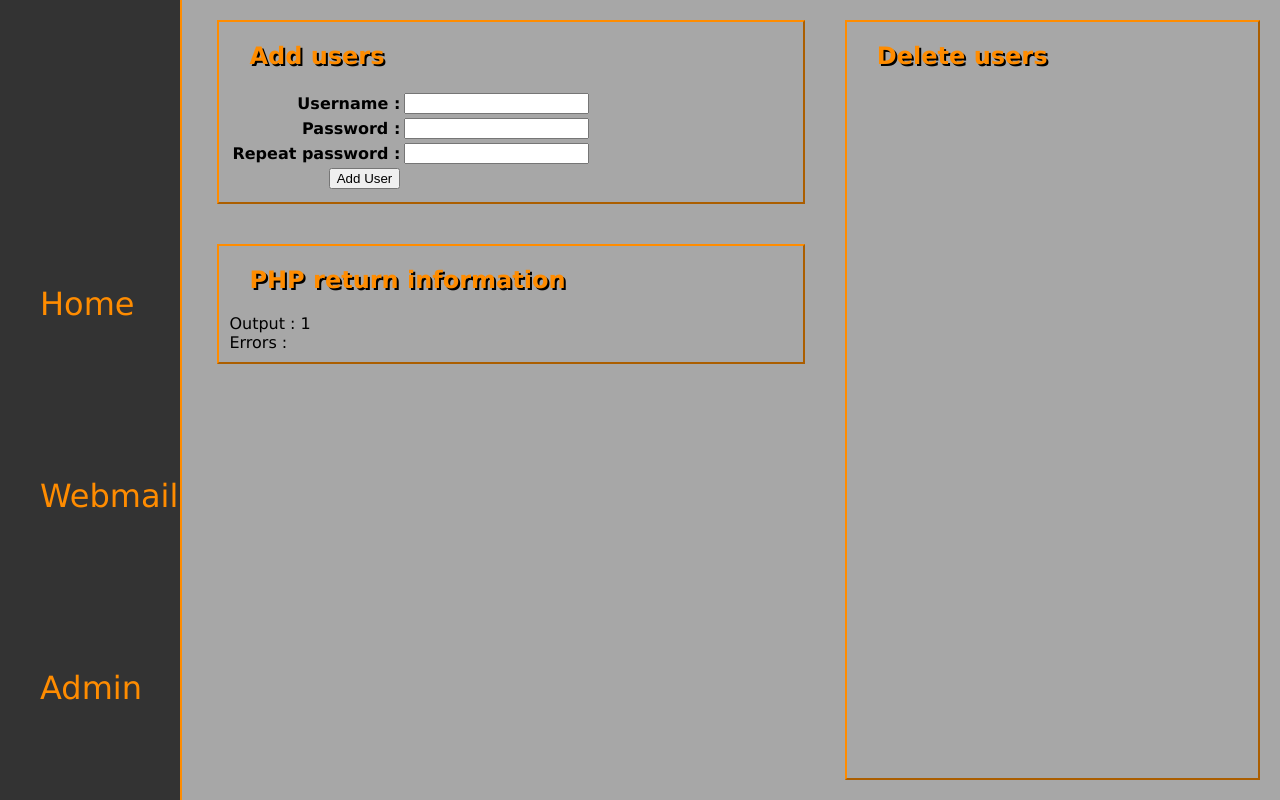
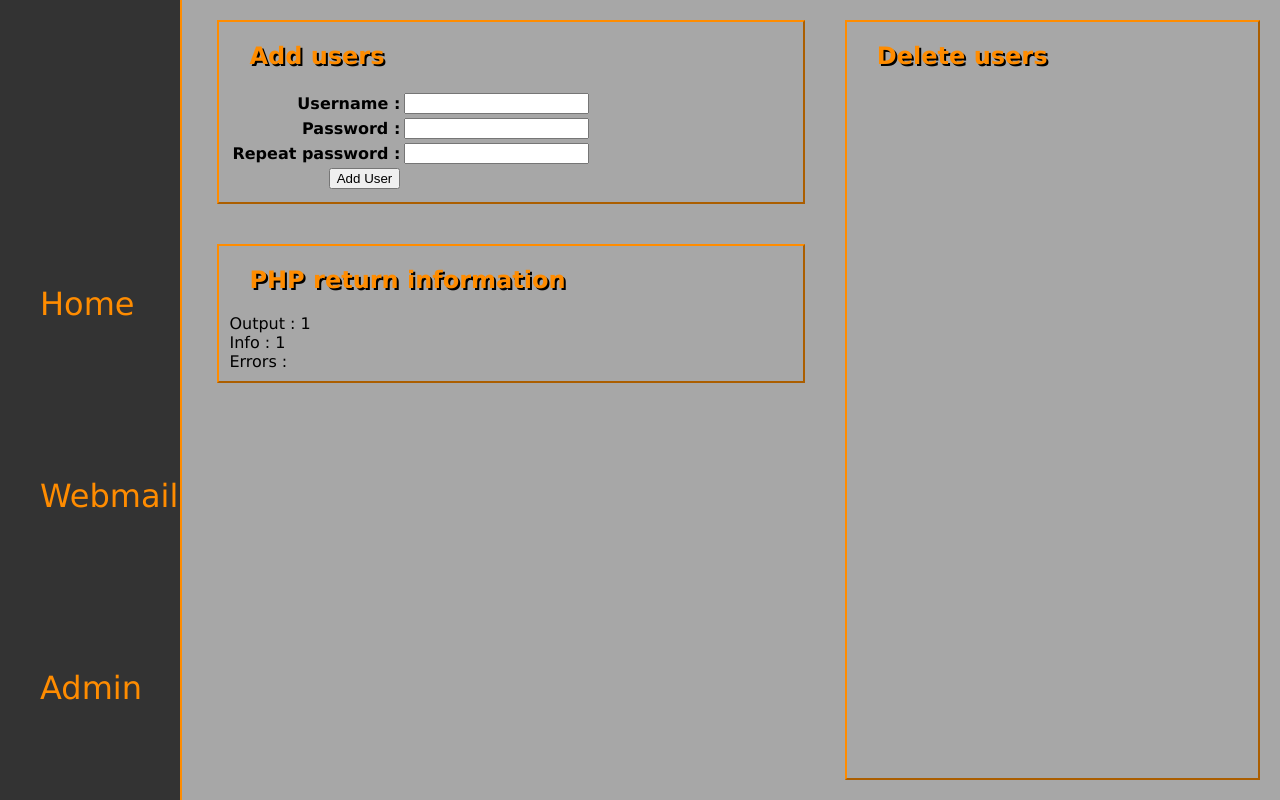
Before and after one commit to DennisdeBest/Linux_project_webmail, a PHP site: page /Webmail/admin.php in a window 1280 px wide. Run offline with PHP 8.4, Linux system fonts and the light colour scheme; the visitor is signed in with stand-in values (Sample User, id 1); data that the repository does not hold is empty.

Commit message:
info and error separated on the adduserpage

```diff
--- a/Webmail/admin.php
+++ b/Webmail/admin.php
@@ -53,9 +53,14 @@
             if(isset( $_SESSION['output']))
                 echo $_SESSION['output'];
             echo "<br/>";
-            echo "Errors : ";
+            echo "Info : ";
+            if(isset( $_SESSION['info']))
+                echo $_SESSION['info'];
+            echo "<br/>";
+            echo "Errors : <span class='error'>";
             if(isset( $_SESSION['error']))
                 echo $_SESSION['error'];
+            echo "</span>";
             ?>
         </div>
 
--- a/Webmail/css.css
+++ b/Webmail/css.css
@@ -90,3 +90,7 @@ h2 {
     color: darkorange;
     text-shadow: 2px 2px black;
 }
+.error {
+    color: red;
+    font-weight: bold;
+}
--- a/Webmail/delUser.php
+++ b/Webmail/delUser.php
@@ -5,7 +5,7 @@ $_SESSION['error'] = "";
 
 if(!empty($_POST['username'])){
     $username = $_POST['username'];
-    $script = "/var/www/html/Webmail/bash/delUser ".$username;
+    $script = "/var/www/html/Webmail/bash/delmailuser ".$username;
     shell_exec($script);
 
     header("Location:http://".$_SERVER['HTTP_HOST'].$_SESSION['referer']);
--- a/Webmail/listUsers.php
+++ b/Webmail/listUsers.php
@@ -1,6 +1,6 @@
 <?php
 
-$sysDirs = array(".", "..", "bash", "Webmail", "index.php", "plugins");
+$sysDirs = array(".", "..", "bash", "Webmail", "index.php", "plugins", ".gitignore");
 
 $dirs = scandir('/var/www/html');
 
@@ -12,7 +12,7 @@ foreach ($dirs as $dir){
 echo "<table>";
 foreach ($dirsArray as $user){
 
-    echo "<form class='usersform' method='post' action='delUser.php'>";
+    echo "<form class='usersform' method='post' action='delmailuser.php'>";
     echo "<tr>";
     echo "<th><label>".$user."</label></th>";
     echo "<input type='hidden' name='username' value='".$user."'/>";
```
Also changed, not shown: Webmail/addUser.php (+8 -6 lines), 4 other files.
